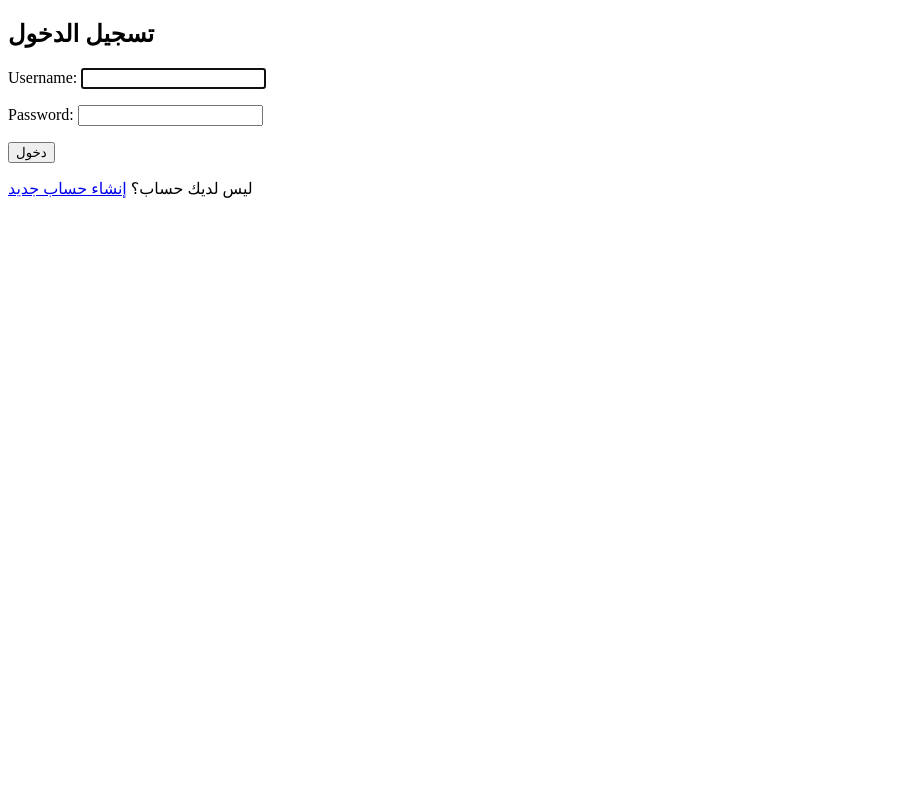
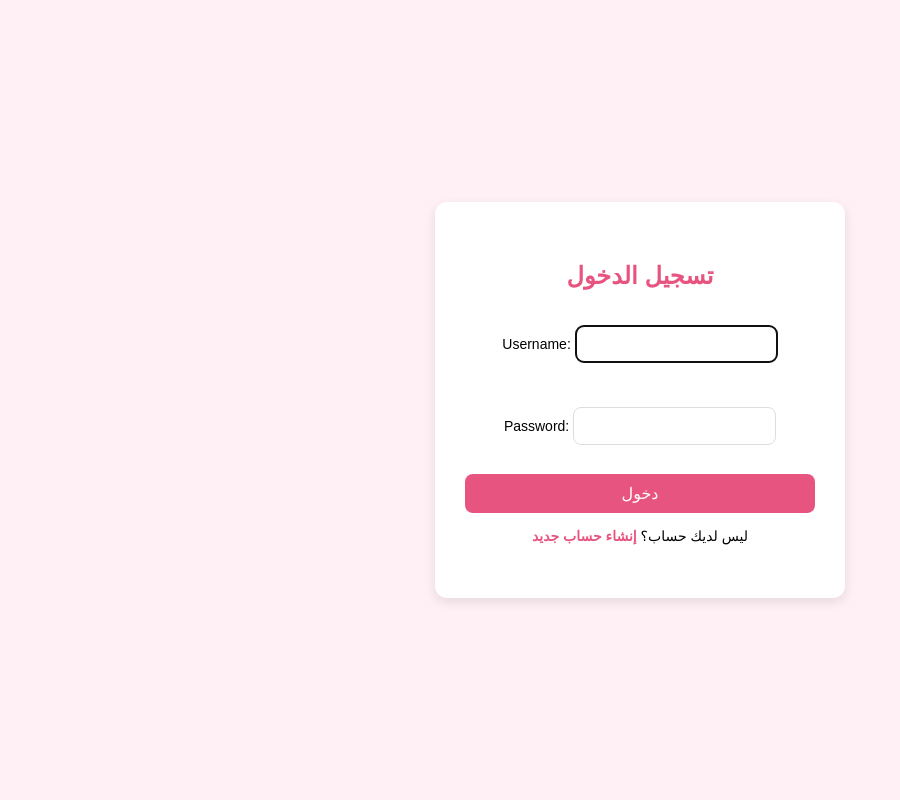
Before and after one commit to bkh1423/myproject, a Django app: page /accounts/login/ in a window 1280 px wide. Shown: the whole page, without its empty margins (0-900 px from the left). Run offline with Django 5.2, Linux system fonts and the light colour scheme.

Commit message:
تعديل صفحه loing

```diff
--- a/templates/accounts/login.html
+++ b/templates/accounts/login.html
@@ -1,10 +1,70 @@
 <!DOCTYPE html>
-<html lang="en">
+<html lang="ar">
 <head>
     <meta charset="UTF-8">
-    <title>تسجيل الدخول</title>
+    <title>تسجيل الدخول - متجر الورود 🌸</title>
+    <style>
+        body {
+            font-family: "Tajawal", sans-serif;
+            background: #fff0f5; /* خلفية وردية فاتحة */
+            margin: 0;
+            display: flex;
+            justify-content: center;
+            align-items: center;
+            height: 100vh;
+        }
+        .login-container {
+            background: #fff;
+            padding: 40px 30px;
+            border-radius: 12px;
+            box-shadow: 0 4px 12px rgba(0,0,0,0.1);
+            width: 350px;
+            text-align: center;
+        }
+        .login-container h2 {
+            color: #e75480; /* وردي */
+            margin-bottom: 20px;
+        }
+        form {
+            display: flex;
+            flex-direction: column;
+            gap: 15px;
+        }
+        input {
+            padding: 10px;
+            border: 1px solid #ddd;
+            border-radius: 8px;
+            font-size: 14px;
+        }
+        button {
+            padding: 10px;
+            background: #e75480;
+            color: #fff;
+            border: none;
+            border-radius: 8px;
+            font-size: 16px;
+            cursor: pointer;
+            transition: 0.3s;
+        }
+        button:hover {
+            background: #c63c65;
+        }
+        p {
+            margin-top: 15px;
+            font-size: 14px;
+        }
+        a {
+            color: #e75480;
+            text-decoration: none;
+            font-weight: bold;
+        }
+        a:hover {
+            text-decoration: underline;
+        }
+    </style>
 </head>
 <body>
+    <div class="login-container">
         <h2>تسجيل الدخول</h2>
         <form method="post">
             {% csrf_token %}
@@ -12,5 +72,6 @@
             <button type="submit">دخول</button>
         </form>
         <p>ليس لديك حساب؟ <a href="{% url 'register' %}">إنشاء حساب جديد</a></p>
+    </div>
 </body>
 </html>
```
Lines whose indentation alone changed are shown as unchanged.
